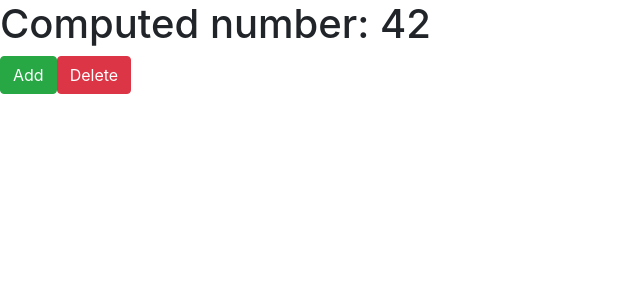
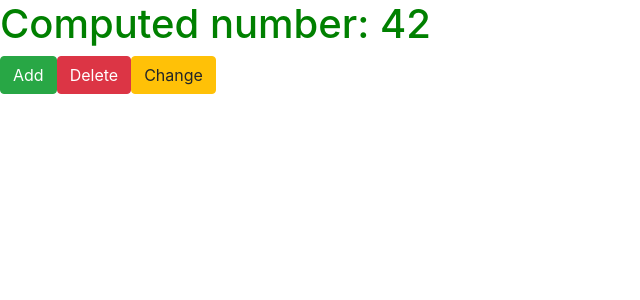
Before and after one commit to HellyZ/react-hooks, a React (Create React App) app: page / in a window 1280 px wide. Shown: the top 300 px of the page, without its empty margins (0-640 px from the left). Built offline with nearby package versions, Linux system fonts and the light colour scheme.

Commit message:
useMemo problem with delay in wrong call function - colored

```diff
--- a/src/App.js
+++ b/src/App.js
@@ -1,21 +1,27 @@
 import React, {useState, useMemo} from 'react';
 
 function complexCompute(num){
+  console.log('complexCompute')
   let i = 0
-  while (i < 1000000000) i++
+  while (i < 1000000000) i++ //for delay
   return num * 2
 }
 
 function App() {
   const [number, setNumber] = useState(42)
+  const [colored, setColored] = useState(false)
+  const computed = complexCompute(number)
 
-  const computed = complexCompute(number)
+  const styles = {
+    color: colored ? 'gold' : 'green'
+  }
 
   return (
     <div>
-      <h1>Computed number: {number}</h1>
+      <h1 style={styles}>Computed number: {number}</h1>
       <button className="btn btn-success" onClick={() => setNumber(prev => prev + 1)}>Add</button>
       <button className="btn btn-danger" onClick={() => setNumber(prev => prev - 1)}>Delete</button>
+      <button className="btn btn-warning" onClick={() => setColored(prev => !prev)}>Change</button>
     </div>
   );
 }
```
